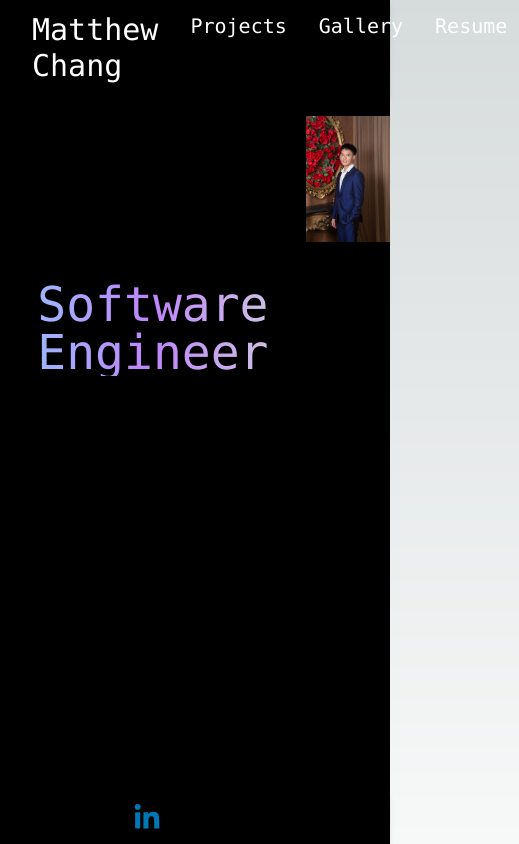
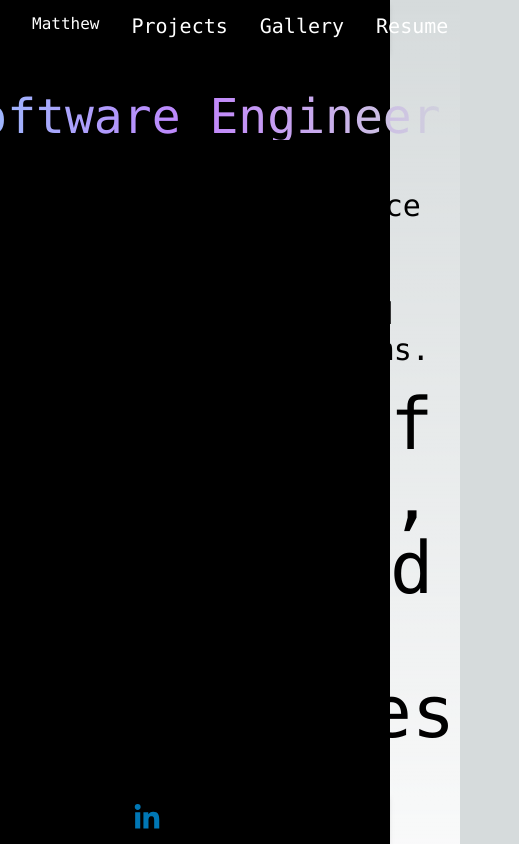
Before and after one commit to MatthewCCChang/personal-website, a Next.js app: page / in a window 390 px wide. Shown: the top 844 px of the page, 519 px wide, since content can reach past the window. Built offline with nearby package versions, Linux system fonts and the light colour scheme.

Commit message:
Attempt to fix breakpoints

```diff
--- a/src/app/components/navbar.jsx
+++ b/src/app/components/navbar.jsx
@@ -23,8 +23,8 @@ export default function Navbar() {
     //have rocket transition
     <nav className="sticky top-0 w-full">
       <div className="flex p-3 w-full shadow-md dark:shadow-slate-400 justify-between bg-black">
-        <div className="  flex-wrap inline mx-5 text-3xl text-white font-mono">
-          <Link href="/">Matthew Chang</Link>
+        <div className="  flex-wrap inline mx-5 md:text-3xl sm:text-xl text-white font-mono">
+          <Link href="/">Matthew</Link>
         </div>
         <div className=" flex gap-8 pl-3 pr-3 text-white font-mono text-xl">
           <Link href="/projects">Projects</Link>
--- a/src/app/page.js
+++ b/src/app/page.js
@@ -12,21 +12,21 @@ export default function Home() {
         <div className="basis-3/4 text-center flex-column">
           <div className="w-full text-5xl font-mono mb-5 justify-center flex">
             {/* <h1 className="text-yellow-400 text-3xl pb-5">✦</h1> */}
-            <h1>I'm Matthew Chang</h1>
+            {/* <h1>I'm Matthew Chang</h1> */}
             {/* <h1 className="text-yellow-400 text-3xl pt-5">✦</h1> */}
           </div>
           <div className="w-full text-5xl font-mono bg-gradient-to-r from-blue-300 via-purple-400 to-gray-300 inline-block text-transparent bg-clip-text">
             <h1>Software Engineer</h1>
           </div>
           <div className="w-full">
-            <h1 className="m-3 text-4xl mb-5">
-              I'm Matthew Chang, student and software developer with experience
+            <h1 className="m-3 text-3xl mb-5">
+              Student and software developer with experience
               building full stack applications, machine learning projects, and
               DevOps monitoring systems.
             </h1>
           </div>
 
-          <div className=" w-full text-4xl">
+          <div className=" w-full text-7xl mt-5">
             <h1>2+ years of experience, contributed to 32 repositories</h1>
           </div>
         </div>
```
